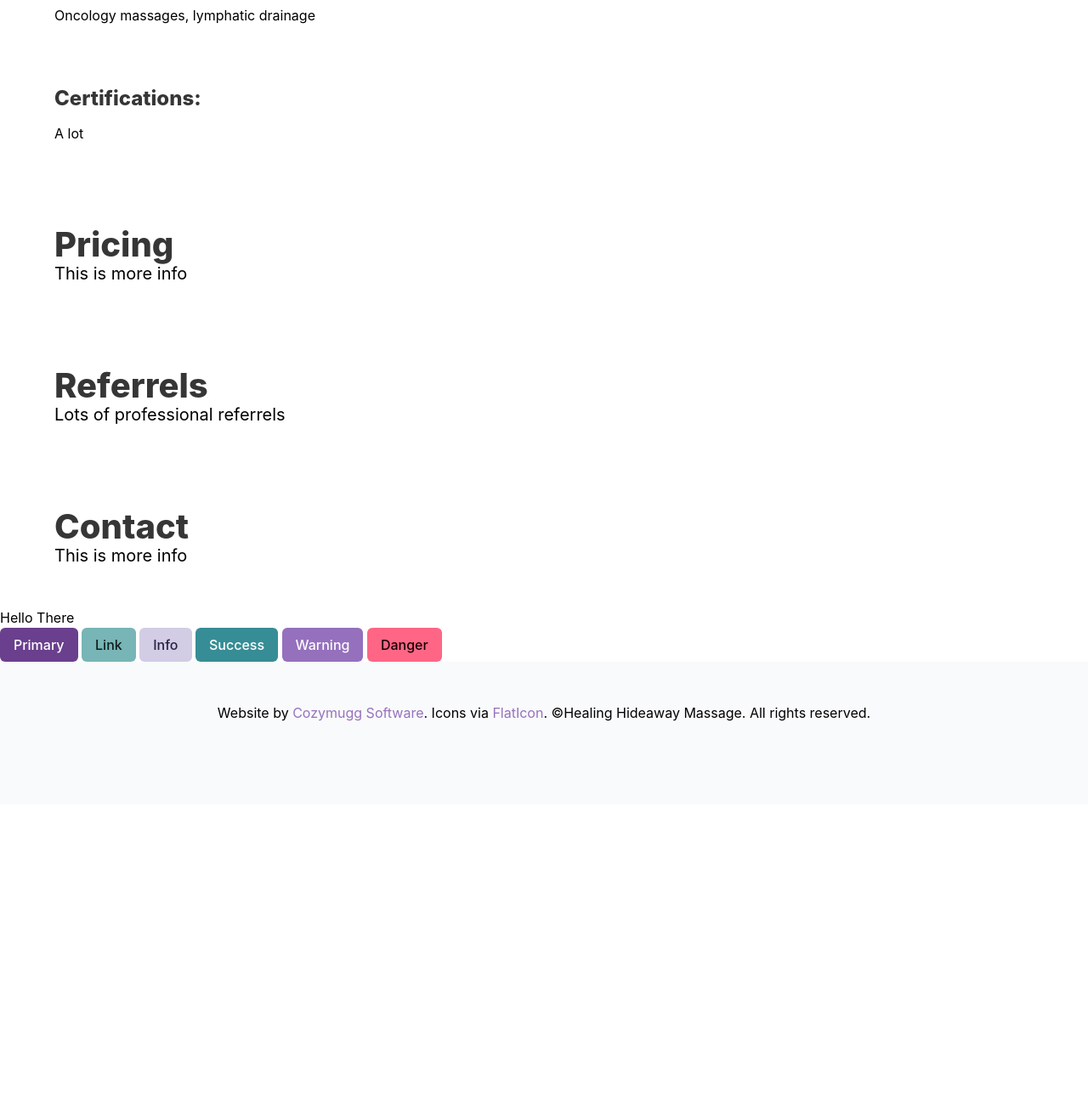
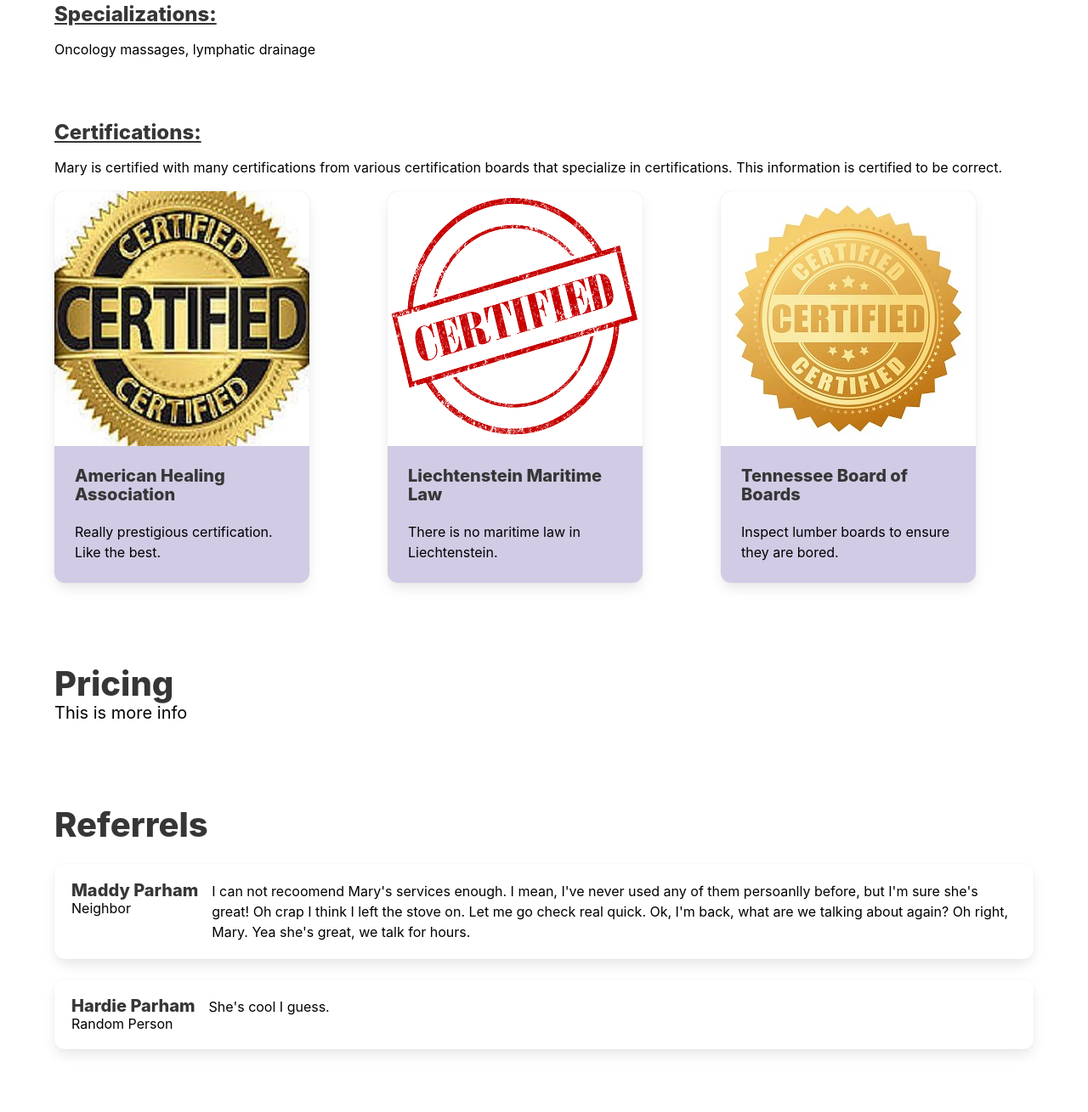
Before and after one commit to HardieParham/Healing-Hideaway-Massage-Site, a website built with Vite: page frontend/index.html in a window 1280 px wide. Shown: the part 831-2140 px from the top of the page at 85% size. Before the commit the page ends 1778 px from the top, so only its background shows below. Built offline with nearby package versions, Linux system fonts and the light colour scheme.

Commit message:
[ui] certifications cards and top bar icons

```diff
--- a/frontend/index.html
+++ b/frontend/index.html
@@ -12,8 +12,24 @@
 
     <section class="hero is-small is-primary">
         <div class="hero-body">
-            <p class="title">Healing Hideaway Massage</p>
-            <!-- <p class="subtitle">Recovery for post-op surgeries</p> -->
+            <div class="level">
+                <div class="level-left">
+                    <div class="level-item">
+                        <p class="title">Healing Hideaway Massage</p>
+                    </div>
+                </div>
+                <div class="level-right">
+                    <div class="level-item">
+                        <a href="tel:+16159733809">
+                            <img src="icons/phone.png" class="top-icon">
+                        </a>
+                        <p class="top-icon"></p>
+                        <a href="mailto:healinghideawaymassage@gmail.com">
+                            <img src="icons/email.png" class="top-icon">
+                        </a>
+                    </div>
+                </div>
+            </div>
         </div>
     </section>
 
@@ -26,6 +42,7 @@
             <p>Medical background, not just another therapist.</p>
 
             <p>For more info please call or email at:</p>
+            <button class="button is-success">Contact Now!</button>
             <p>000-000-0000</p>
             <p>test@gmail.com</p>
         </div>
@@ -52,9 +69,77 @@
                 <br/>
 
                 <h3>Certifications:</h3>
-                <p>A lot</p>
+                <p>Mary is certified with many certifications from various certification boards that specialize in certifications. This information is certified to be correct.</p>
+
+                <div class="columns is-multiline">
+
+                    <div class="column is-6-tablet is-4-desktop">
+                        <div class="card">
+                            <div class="card-image">
+                                <figure class="image">
+                                    <img
+                                    src="certifications/seal1.jpg"
+                                    alt="Placeholder image"
+                                    />
+                                </figure>
+                            </div>
+                            <div class="card-content">
+                                <div class="content">
+                                    <p class="title is-5">American Healing Association</p>
+                                    <p>
+                                        Really prestigious certification. Like the best.
+                                    </p>
+                                </div>
+                            </div>
+                        </div>
+                    </div>
 
 
+                    <div class="column is-6-tablet is-4-desktop">
+                        <div class="card">
+                            <div class="card-image">
+                                <figure class="image">
+                                    <img
+                                    src="certifications/stamp1.png"
+                                    alt="Placeholder image"
+                                    />
+                                </figure>
+                            </div>
+                            <div class="card-content">
+                                <div class="content">
+                                    <p class="title is-5">Liechtenstein Maritime Law</p>
+                                    <p>
+                                        There is no maritime law in Liechtenstein.
+                                    </p>
+                                </div>
+                            </div>
+                        </div>
+                    </div>
+
+
+                    <div class="column is-6-tablet is-4-desktop">
+                        <div class="card">
+                            <div class="card-image">
+                                <figure class="image">
+                                <img
+                                    src="certifications/seal2.jpg"
+                                    alt="Placeholder image"
+                                    />
+                                </figure>
+                            </div>
+                            <div class="card-content">
+                                <div class="content">
+                                    <p class="title is-5">Tennessee Board of Boards</p>
+                                    <p>
+                                        Inspect lumber boards to ensure they are bored.
+                                    </p>
+                                </div>
+                            </div>
+                        </div>
+                    </div>
+
+
+                </div>
             </div>
 
         </div>
@@ -72,7 +157,35 @@
     <section class="section">
         <div class="container" id="ref">
             <h1 class="title is-2">Referrels</h1>
-            <h4 class="subtitle is-5">Lots of professional referrels</h4>
+
+            <div class="box">
+                <div class="media">
+                    <div class="media-left">
+                        <p class="title is-5">Maddy Parham</p>
+                        <p class="subtitle is-6">Neighbor</p>
+                    </div>
+                    <div class="media-content">
+                        <p>I can not recoomend Mary's services enough. I mean, I've never used any of them persoanlly before, but I'm sure she's great! Oh crap I think I left the stove on. Let me go check real quick. Ok, I'm back, what are we talking about again? Oh right, Mary. Yea she's great, we talk for hours.</p>
+                    </div>
+                </div>
+            </div>
+
+
+            <div class="box">
+                <div class="media">
+                    <div class="media-left">
+                        <p class="title is-5">Hardie Parham</p>
+                        <p class="subtitle is-6">Random Person</p>
+                    </div>
+                    <div class="media-content">
+                        <p>She's cool I guess.</p>
+                    </div>
+                </div>
+            </div>
+
+
+
+
         </div>
     </section>
 
--- a/frontend/src/styles/base.scss
+++ b/frontend/src/styles/base.scss
@@ -15,8 +15,24 @@ h3 {
 }
 
 
+.top-icon {
+    color:white;
+    width:32px;
+    height:32px;
+}
+
 .emphasis {
     color: #378d94;
+}
+
+.columns.is-multiline {
+  align-items: stretch;   // ensures equal column height
+}
+
+.card {
+    width: 300px;
+    height: 100%;
+    background-color: #d1cbe5;
 }
 
 
```
Also changed, not shown: index.html (deleted, +0 -11 lines), frontend/public/certifications/seal1.jpg (added), frontend/public/certifications/seal2.jpg (added), frontend/public/certifications/stamp1.png (added), frontend/public/icons/email.png (added), frontend/public/icons/phone.png (added), frontend/src/styles/base.min.css.
